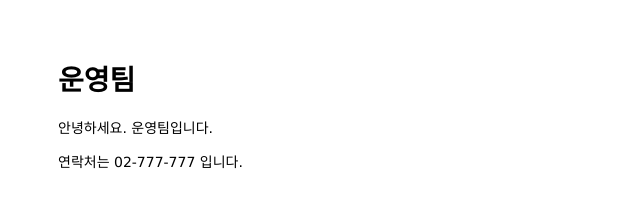
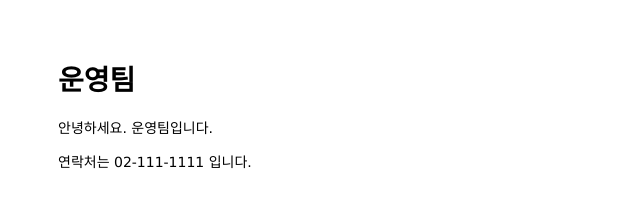
Before and after one commit to YM-HEO/mastering-git-github, a website: page public/index.html in a window 1280 px wide. Shown: the full height of the page, 0-640 px from the left. Drawn offline with Linux system fonts and the light colour scheme.

Commit message:
Add hotline call to main page:

```diff
--- a/public/index.html
+++ b/public/index.html
@@ -8,7 +8,7 @@
 <body>
   <h1>운영팀</h1>
   <p>안녕하세요. 운영팀입니다.</p>
-  <p>연락처는 02-777-777 입니다.</p>
+  <p>연락처는 02-111-1111 입니다.</p>
 </body>
 
 </html>
```
